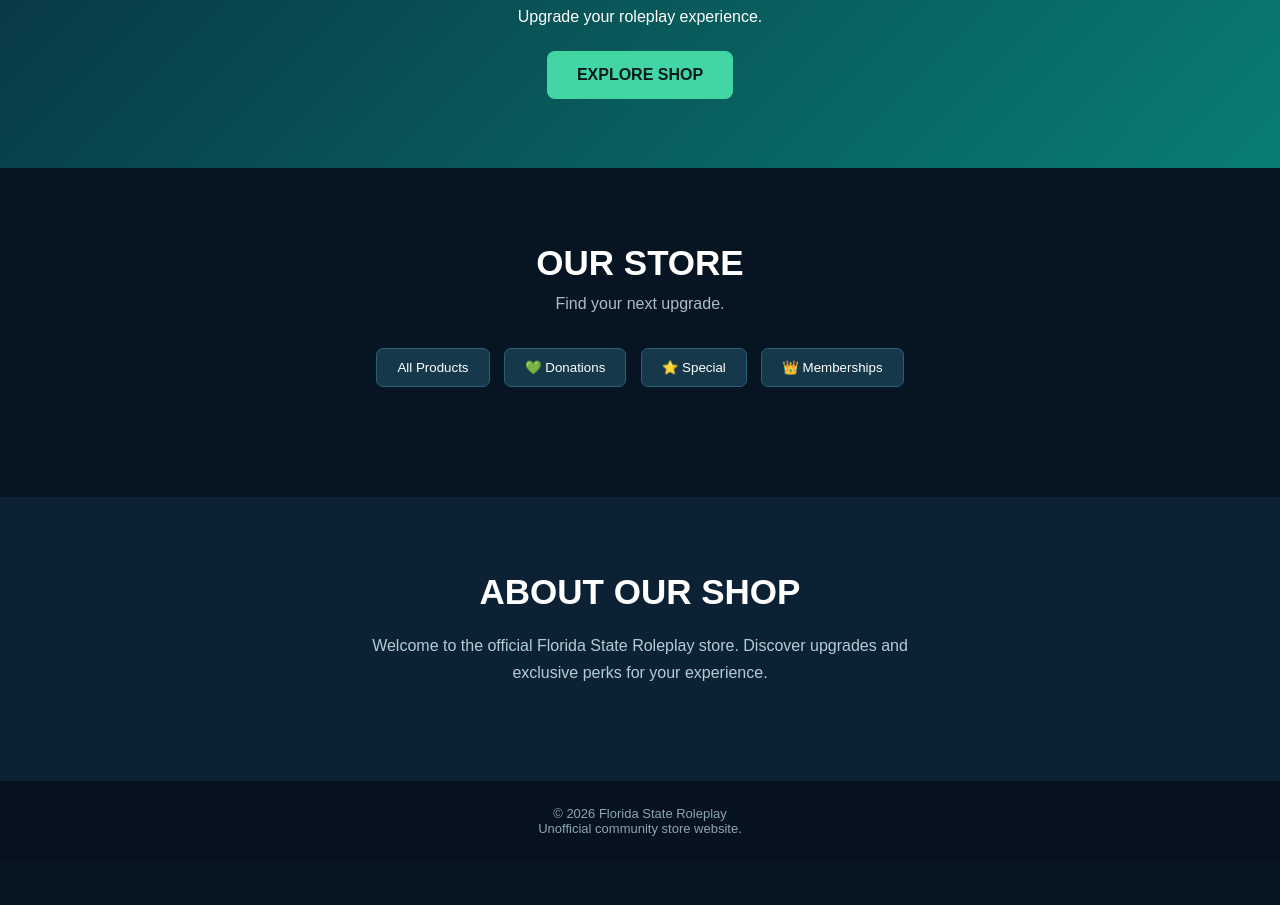
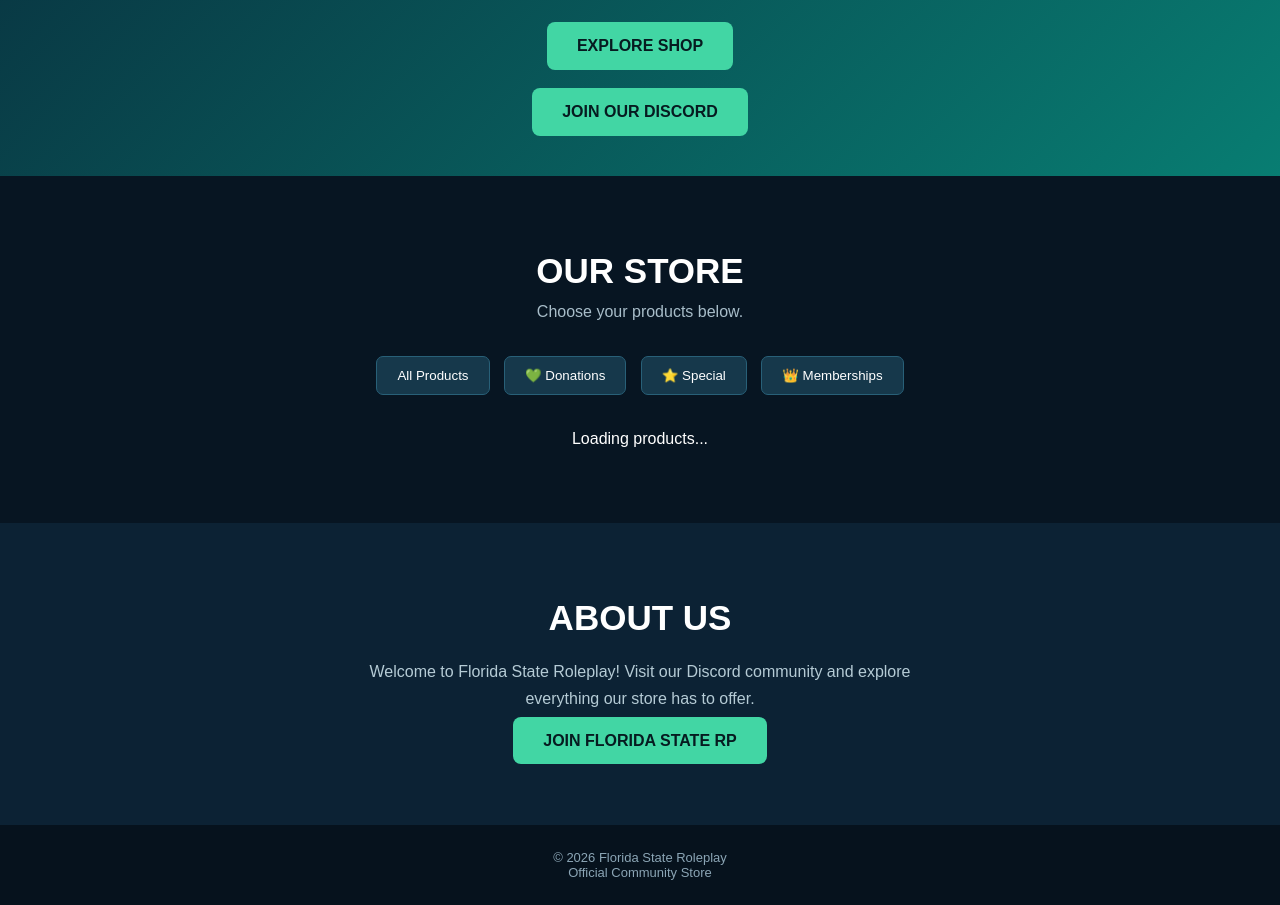
Before and after one commit to quitninguyton-cmyk/Florida-Roleplay-shop, a plain HTML site: page index.html in a window 1280 px wide. Shown: the part 376-1281 px from the top of the page. Before the commit the page ends 1237 px from the top, so only its background shows below. Drawn offline with Linux system fonts and the light colour scheme.

Commit message:
Update Discord links and improve shop content

```diff
--- a/index.html
+++ b/index.html
@@ -7,6 +7,7 @@
   <title>Florida State Roleplay | Shop</title>
   <link rel="stylesheet" href="style.css">
 </head>
+
 <body>
 
 <header>
@@ -15,7 +16,7 @@
     <a href="#home">Home</a>
     <a href="#shop">Shop</a>
     <a href="#about">About</a>
-    <a href="https://discord.com" target="_blank">Discord</a>
+    <a href="https://discord.gg/fsrpnw" target="_blank">Discord</a>
   </nav>
 </header>
 
@@ -24,12 +25,15 @@
   <h1>FLORIDA STATE<br><span>ROLEPLAY</span></h1>
   <p>Upgrade your roleplay experience.</p>
   <a href="#shop" class="main-btn">EXPLORE SHOP</a>
+  <br>
+  <a href="https://discord.gg/fsrpnw" class="main-btn">
+    JOIN OUR DISCORD
+  </a>
 </section>
 
 <section class="shop" id="shop">
   <h2>OUR STORE</h2>
-  <p class="subtitle">Find your next upgrade.</p>
-
+  <p class="subtitle">Choose your products below.</p>
 
   <div class="filters">
     <button onclick="filterProducts('all')">All Products</button>
@@ -38,22 +42,30 @@
     <button onclick="filterProducts('memberships')">👑 Memberships</button>
   </div>
 
-
-  <div class="products" id="products"></div>
+  <div class="products" id="products">
+    <p>Loading products...</p>
+  </div>
 </section>
 
 <section class="about" id="about">
-  <h2>ABOUT OUR SHOP</h2>
-  <p>Welcome to the official Florida State Roleplay store.
-  Discover upgrades and exclusive perks for your experience.</p>
+  <h2>ABOUT US</h2>
+  <p>
+    Welcome to Florida State Roleplay!
+    Visit our Discord community and explore
+    everything our store has to offer.
+  </p>
+  <a href="https://discord.gg/fsrpnw" class="main-btn">
+    JOIN FLORIDA STATE RP
+  </a>
 </section>
 
 <footer>
   <p>© 2026 Florida State Roleplay</p>
-  <p>Unofficial community store website.</p>
+  <p>Official Community Store</p>
 </footer>
 
 <script src="products.js"></script>
 <script src="script.js"></script>
+
 </body>
 </html>
```
Lines whose indentation alone changed are shown as unchanged.
